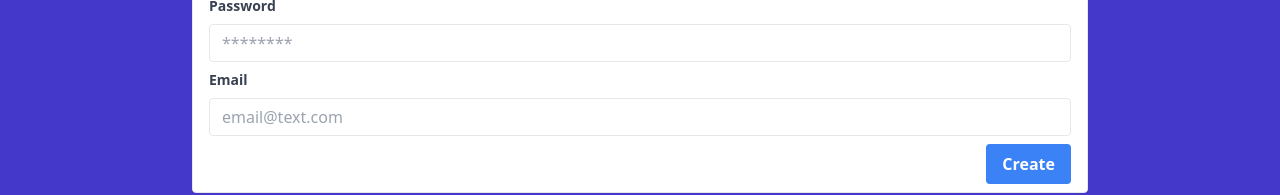
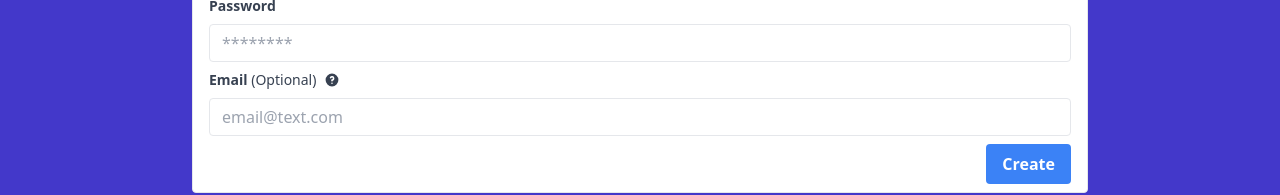
Before and after one commit to grant0417/bullit, a React (Create React App) app in the folder frontend/: page /create-user in a window 1280 px wide. Shown: the part 191-386 px from the top of the page. Built offline with nearby package versions, Linux system fonts and the light colour scheme; what @tailwindcss/typography would draw is missing.

Commit message:
Work on userpage UX

```diff
--- a/frontend/src/components/PostLine.tsx
+++ b/frontend/src/components/PostLine.tsx
@@ -8,7 +8,6 @@ import dayjs from "dayjs";
 import { Link } from "react-router-dom";
 import { Votes } from "./Votes";
 import { UserLine } from "./UserLine";
-import { PillTag } from "./PillTag";
 import useStore from "../Store";
 import axios from "axios";
 import { useMutation } from "react-query";
@@ -103,7 +102,7 @@ export function PostLine({ post }: { post: any }) {
           >
             <ChatAlt2Icon className="h-4 w-4 text-gray-700 group-hover:text-gray-500" aria-label="Comments" />
             <div className="text-sm text-gray-700 group-hover:text-gray-500">
-              Comments
+              {post.comments} {post.comments === 1 ? 'comments': 'comments'}
             </div>
           </Link>
           {post.approved === false && (role === "admin" || role === "mod") && (
--- a/frontend/src/pages/CreateUserPage.tsx
+++ b/frontend/src/pages/CreateUserPage.tsx
@@ -4,6 +4,7 @@ import { useMutation } from 'react-query';
 import axios from 'axios';
 import useStore from '../Store';
 import { ErrorMessage, Formik } from 'formik';
+import { QuestionMarkCircleIcon } from '@heroicons/react/solid';
 
 export function CreateUserPage() {
   const history = useHistory();
@@ -42,30 +43,29 @@ export function CreateUserPage() {
           initialValues={{ username: '', password: '', email: '' }}
           validate={(values) => {
             const errors: any = {};
+            if (values.username.length < 3) {
+              errors.username = 'Must be at least 3 characters';
+            }
+
             if (!values.username) {
               errors.username = 'Required';
             }
 
-            if (values.username.length < 3) {
-              errors.username = 'Must be at least 3 characters';
+            if (values.password.length < 8) {
+              errors.password = 'Must be at least 8 characters';
             }
 
             if (!values.password) {
               errors.password = 'Required';
             }
 
-            if (values.password.length < 8) {
-              errors.password = 'Must be at least 8 characters';
-            }
-
             const emailRegex =
               /^(([^<>()[\]\\.,;:\s@"]+(\.[^<>()[\]\\.,;:\s@"]+)*)|(".+"))@((\[[0-9]{1,3}\.[0-9]{1,3}\.[0-9]{1,3}\.[0-9]{1,3}\])|(([a-zA-Z\-0-9]+\.)+[a-zA-Z]{2,}))$/;
 
-            if (!values.email) {
-              errors.email = 'Required';
-            } else if (!emailRegex.test(values.email)) {
+            if (values.email && emailRegex.test(values.email)) {
               errors.email = 'Invalid email';
             }
+
             return errors;
           }}
           onSubmit={(values, { setErrors, setSubmitting }) => {
@@ -133,12 +133,15 @@ export function CreateUserPage() {
               </div>
               <div>
                 <label
-                  className="block mb-2 flex flex-row gap-2"
+                  className="block mb-2 flex flex-row gap-2 items-center"
                   htmlFor="password"
                 >
                   <div className="text-gray-700 text-sm font-bold">
                     Password
                   </div>
+                  {/* <div>
+                    <QuestionMarkCircleIcon className="text-gray-700 w-4 h-4" />
+                  </div> */}
                   <ErrorMessage
                     name="password"
                     component="div"
@@ -160,10 +163,15 @@ export function CreateUserPage() {
               </div>
               <div>
                 <label
-                  className="block mb-2 flex flex-row gap-2"
+                  className="block mb-2 flex flex-row gap-2 items-center"
                   htmlFor="email"
                 >
-                  <div className="text-gray-700 text-sm font-bold">Email</div>
+                  <div className="text-gray-700 text-sm">
+                    <span className="font-bold">Email</span> (Optional)
+                  </div>
+                  <div title="You're email will only be used for password recovery">
+                    <QuestionMarkCircleIcon className="text-gray-700 w-4 h-4" />
+                  </div>
                   <ErrorMessage
                     name="email"
                     component="div"
--- a/frontend/src/pages/PostPage.tsx
+++ b/frontend/src/pages/PostPage.tsx
@@ -124,7 +124,7 @@ export function PostPage() {
                       htmlFor="newComment"
                       className="mb-0.5 flex flex-row items-center gap-1 text-gray-800"
                     >
-                      New Comment
+                      {'New Comment'}
                       <div
                         title={`Comments support Markdown syntax with the following elements:\n${[
                           'p',
```
